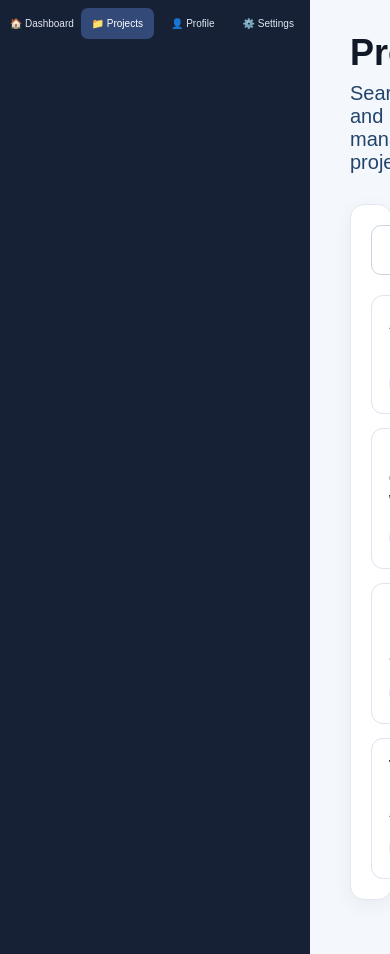
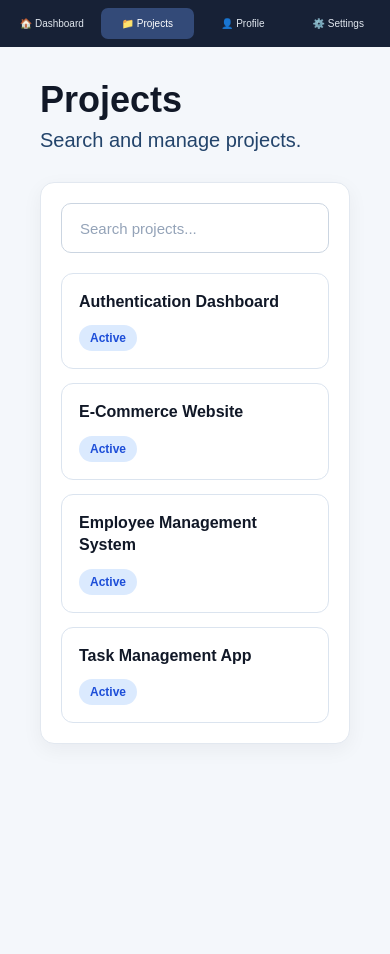
Before and after one commit to keerthipatipavan24-oss/project-management-dashboard, a React (Vite) app: page /projects in a window 390 px wide. After the commit the page ends 891 px from the top, so only its background shows below. Built offline with nearby package versions, Linux system fonts and the light colour scheme.

Commit message:
Fix mobile responsive layout

```diff
--- a/src/pages/Dashboard.css
+++ b/src/pages/Dashboard.css
@@ -355,3 +355,48 @@
     width: 100%;
   }
 }
+
+/* =========================
+   MOBILE LAYOUT FIX
+========================= */
+
+@media (max-width: 700px) {
+
+  .app-layout {
+    flex-direction: column;
+    width: 100%;
+    min-height: 100vh;
+  }
+
+  .main-content {
+    width: 100%;
+    min-width: 0;
+    padding: 24px 15px;
+    box-sizing: border-box;
+  }
+}
+
+
+/* =========================
+   320px MOBILE
+========================= */
+
+@media (max-width: 320px) {
+
+  .main-content {
+    width: 100%;
+    padding: 18px 10px;
+  }
+
+  .page-header h1 {
+    font-size: 26px;
+  }
+
+  .page-header p {
+    font-size: 14px;
+  }
+
+  .content-box {
+    padding: 16px;
+  }
+}
```
